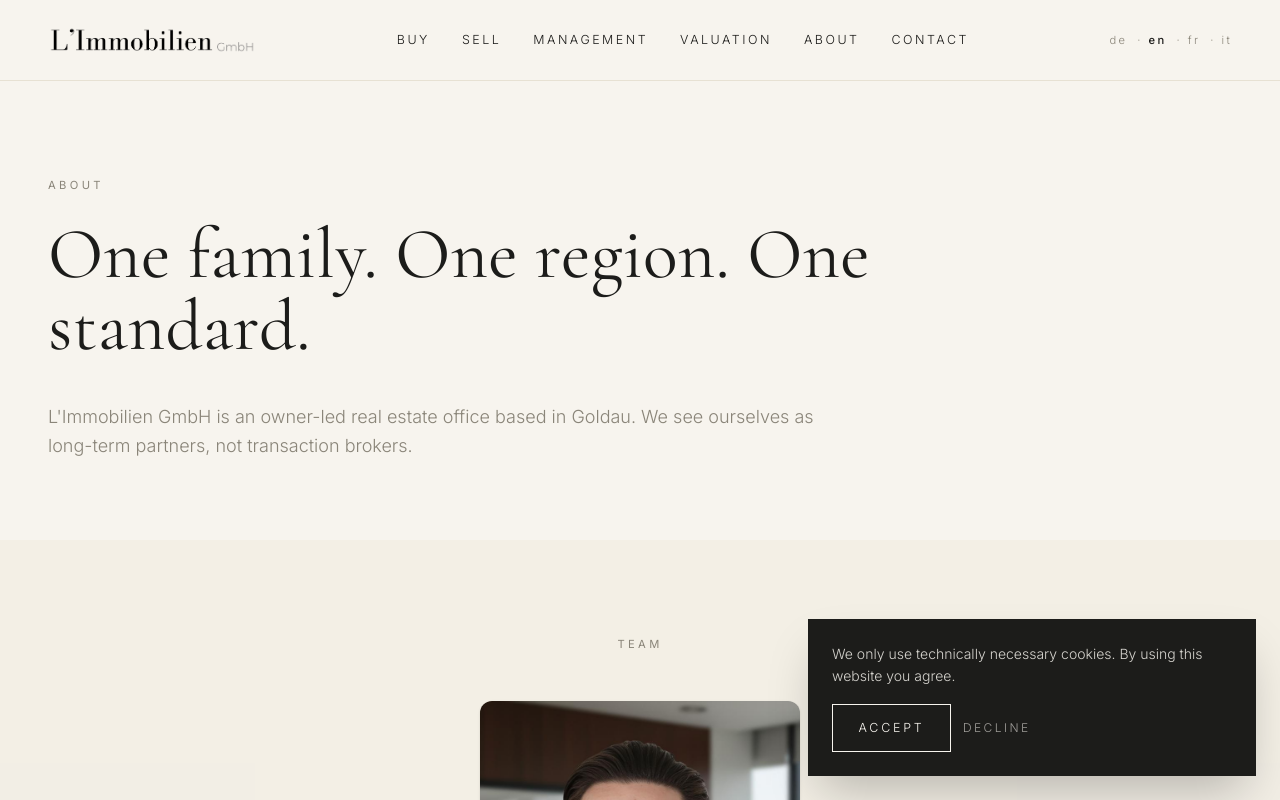
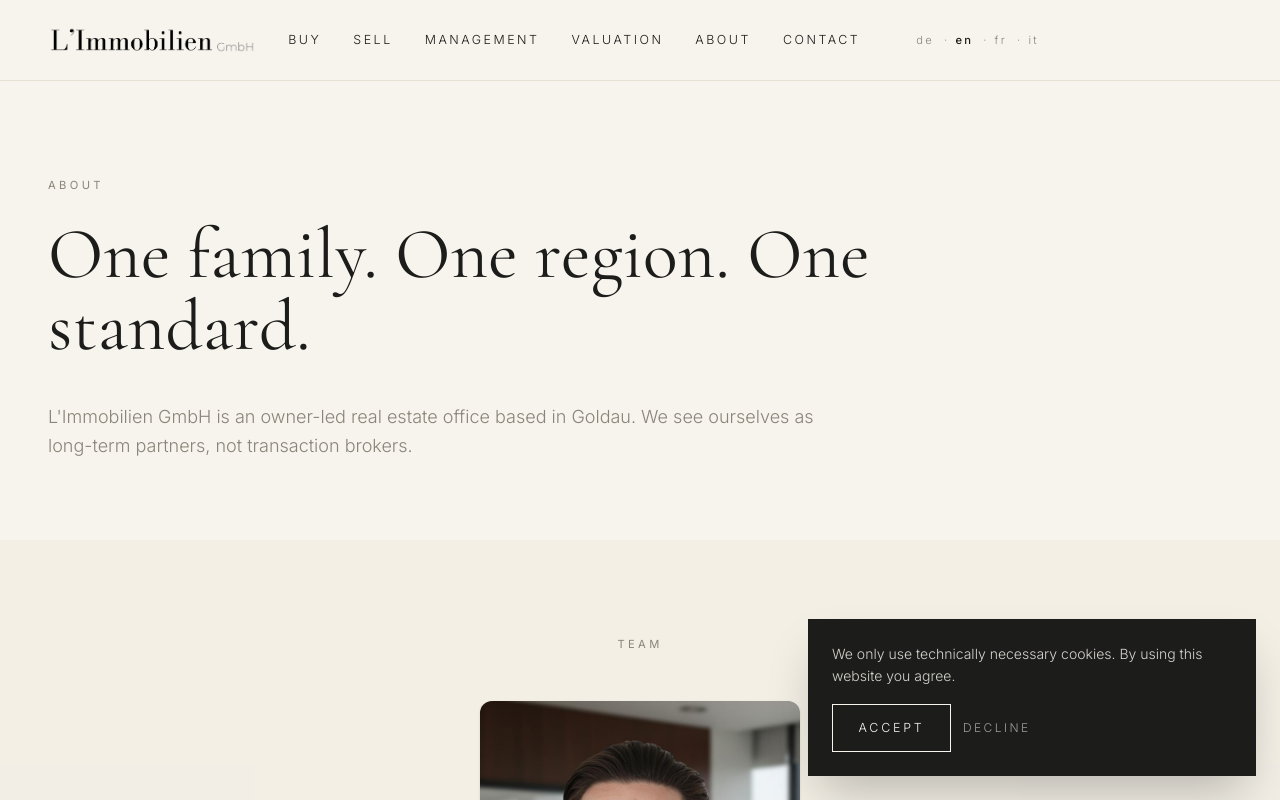
Before and after one commit to berryahm/limmobilien-gmbh, a Next.js app: page /en/ueber-uns in a window 1280 px wide. Shown: the top 800 px of the page. Built offline with nearby package versions, Linux system fonts and the light colour scheme.

Commit message:
UX: Hamburger-Menü ganz rechts, Sprachauswahl nur im mobilen Menü

```diff
--- a/src/components/Header.tsx
+++ b/src/components/Header.tsx
@@ -19,22 +19,25 @@ export default function Header({ locale, dict }: { locale: Locale; dict: Diction
   const [open, setOpen] = useState(false);
   return (
     <header className="sticky top-0 z-40 bg-bone/85 backdrop-blur border-b border-[#e7e1d3]">
-      <div className="max-w-[1400px] mx-auto px-6 lg:px-12 h-20 flex items-center justify-between">
+      <div className="max-w-[1400px] mx-auto px-6 lg:px-12 h-20 flex items-center">
         <Link href={base} className="flex items-center" aria-label={`${dict.brand} ${dict.brandSuffix}`}>
           {/* eslint-disable-next-line @next/next/no-img-element */}
           <img src="/logo.png" alt={`${dict.brand} ${dict.brandSuffix}`} className="h-7 w-auto" />
         </Link>
         {/* Desktop Nav */}
-        <nav className="hidden lg:flex items-center gap-8">
+        <nav className="hidden lg:flex items-center gap-8 ml-8">
           {links.map((l) => (
             <Link key={l.href} href={l.href} className="text-[0.78rem] tracking-[0.2em] uppercase hover:text-bronze transition-colors">
               {l.label}
             </Link>
           ))}
+          <div className="ml-6">
+            <LanguageSwitcher locale={locale} />
+          </div>
         </nav>
-        {/* Mobile Hamburger */}
+        <div className="flex-1 flex justify-end lg:hidden">
           <button
-          className="lg:hidden flex items-center justify-center w-10 h-10 rounded focus:outline-none"
+            className="flex items-center justify-center w-10 h-10 rounded focus:outline-none"
             aria-label="Menü öffnen"
             onClick={() => setOpen((v) => !v)}
           >
@@ -42,8 +45,6 @@ export default function Header({ locale, dict }: { locale: Locale; dict: Diction
             <span className="block w-6 h-0.5 bg-ink mb-1" />
             <span className="block w-6 h-0.5 bg-ink" />
           </button>
-        <div className="flex items-center gap-4">
-          <LanguageSwitcher locale={locale} />
         </div>
       </div>
       {/* Mobile Menu Overlay */}
@@ -61,6 +62,10 @@ export default function Header({ locale, dict }: { locale: Locale; dict: Diction
               </Link>
             ))}
           </nav>
+          <div className="w-full flex flex-col items-center mt-6">
+            <div className="mb-2 text-xs text-muted uppercase tracking-widest">Sprache wählen</div>
+            <LanguageSwitcher locale={locale} />
+          </div>
           <button
             className="mt-6 text-xs text-muted uppercase tracking-widest border border-muted rounded px-3 py-1 hover:bg-muted/10 transition-colors"
             onClick={() => setOpen(false)}
```
Lines whose indentation alone changed are shown as unchanged.
